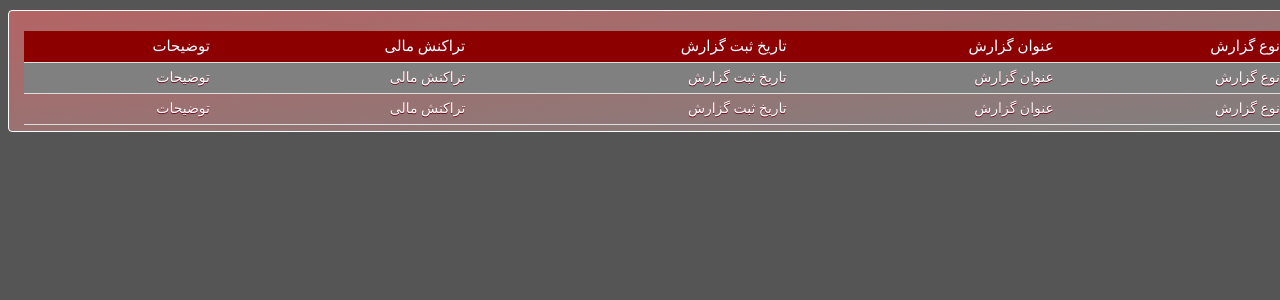
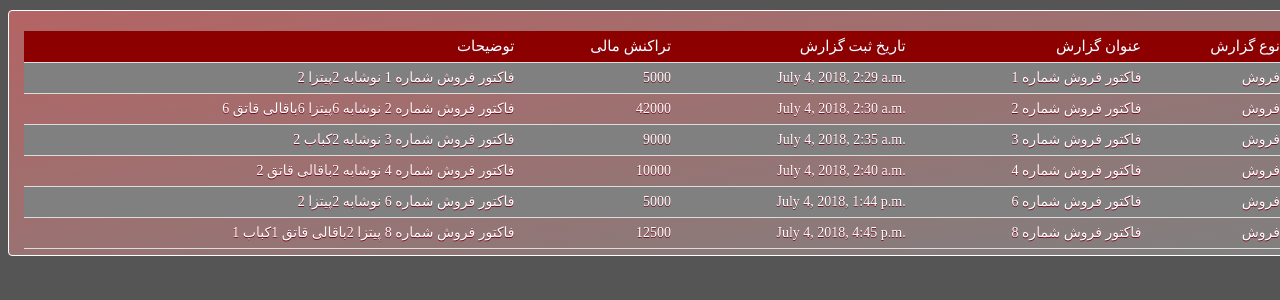
Before and after one commit to Parhamic/RestaurantRep, a Django app: page /activities/ in a window 1280 px wide; the page is wider, and only the part inside the window is pictured. Shown: the part 195-495 px from the top of that part. Run offline with Django 3.2, Linux system fonts and the light colour scheme; a user stored in the database is signed in; data comes from the database, SQL or seed files in the repository; both versions use the stored data as it was after the commit; some web fonts are replaced.

Commit message:
activities changed

```diff
--- a/app/templates/activities.html
+++ b/app/templates/activities.html
@@ -10,20 +10,36 @@
         <th>عنوان گزارش</th>
         <th>نوع گزارش</th>
       </tr>
-      <tr>
-        <td>توضیحات</td>
-        <td>تراکنش مالی</td>
-        <td>تاریخ ثبت گزارش</td>
-        <td>عنوان گزارش</td>
-        <td>نوع گزارش</td>
+      {% for activity in activities %}
+      <tr onclick="showActivity(this)">
+        <td>{{ activity.description }}</td>
+        <td>{{ activity.moneyTrade }}</td>
+        <td>{{ activity.commitTime }}</td>
+        <td id="activity-title">{{ activity.title }}</td>
+        <td>{{ activity.type }}</td>
       </tr>
-      <tr onclick="location.href='{% url 'activity' %}' ">
-        <td>توضیحات</td>
-        <td>تراکنش مالی</td>
-        <td>تاریخ ثبت گزارش</td>
-        <td>عنوان گزارش</td>
-        <td>نوع گزارش</td>
-      </tr>
+      {% endfor %}
     </table>
   </div>
+
+<script>
+function showActivity(activitytr)
+{
+  activity = activitytr.children[3].innerHTML;
+  $.ajax({
+        url: '{% url "activity" %}',
+        type:"POST",
+        data: {
+          'activity': activity,
+          csrfmiddlewaretoken: '{{ csrf_token }}'
+        },
+        dataType: 'json',
+        // success: function (data) {
+        //   if (data.succeed && data.succeed == 'true') {
+        //     console.log("success");
+        //   }
+        // }
+      });
+}
+</script>
 {% endblock %}
--- a/app/templates/activity.html
+++ b/app/templates/activity.html
@@ -1,7 +1,7 @@
 {% extends 'base.html' %}
 
 {% block content %}
-  <div class="activity">
+  <div class="activity1">
     Hello
   </div>
 {% endblock %}
--- a/app/views.py
+++ b/app/views.py
@@ -65,11 +65,21 @@ def home_view(request):
 
 @login_required
 def activities_view(request):
-	return render(request, 'activities.html')
+	activities = Activity.objects.all()
+	return render(request, 'activities.html',{'activities':activities})
 
 @login_required
 def activity_view(request):
-	return render(request, 'activity.html')
+	if request.method != 'POST':
+		return JsonResponse({}) # handle nothing
+
+	activity = Activity.objects.all()
+	# response = {}
+	# response['succeed'] = 'true'
+	# return JsonResponse(response)
+	return render(request, 'activity.html',{'activity': activity})
+
+
 
 @login_required
 def order_change_view(request):
```
Also changed, not shown: db.sqlite3.
